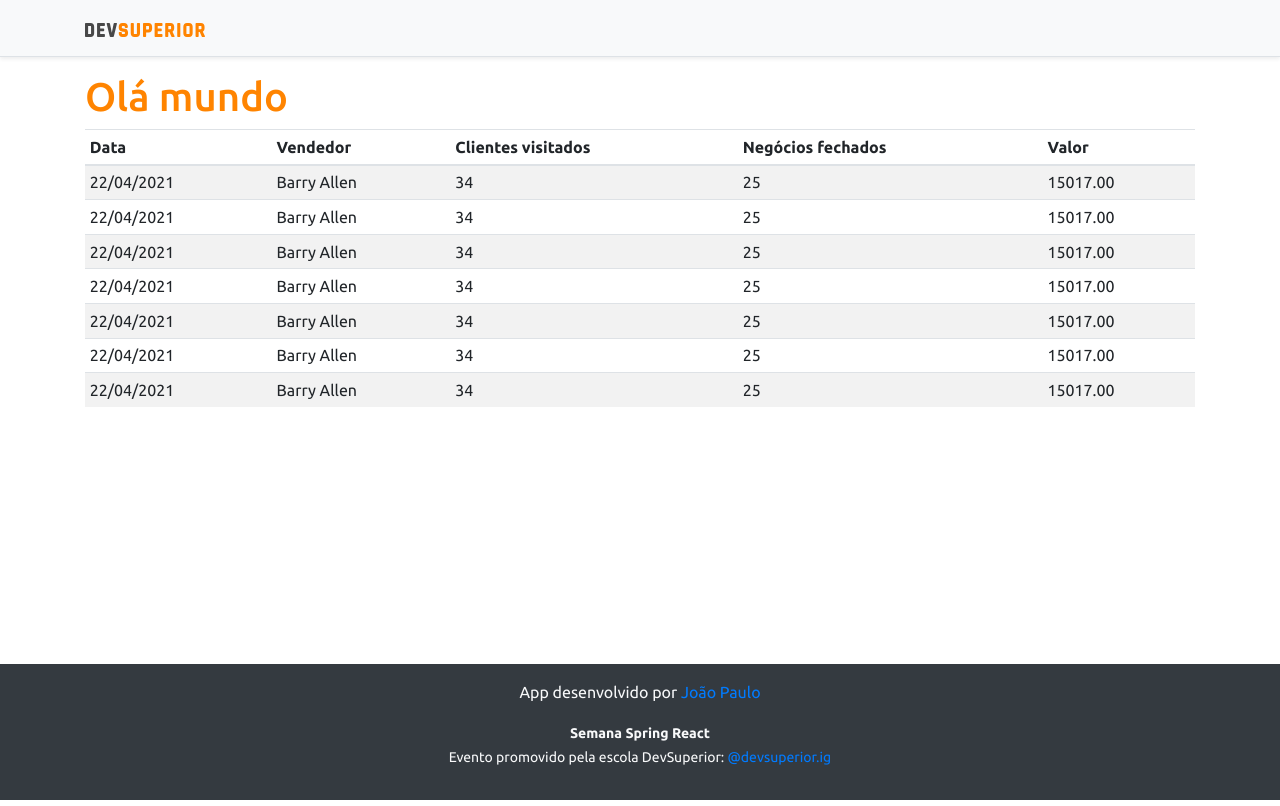
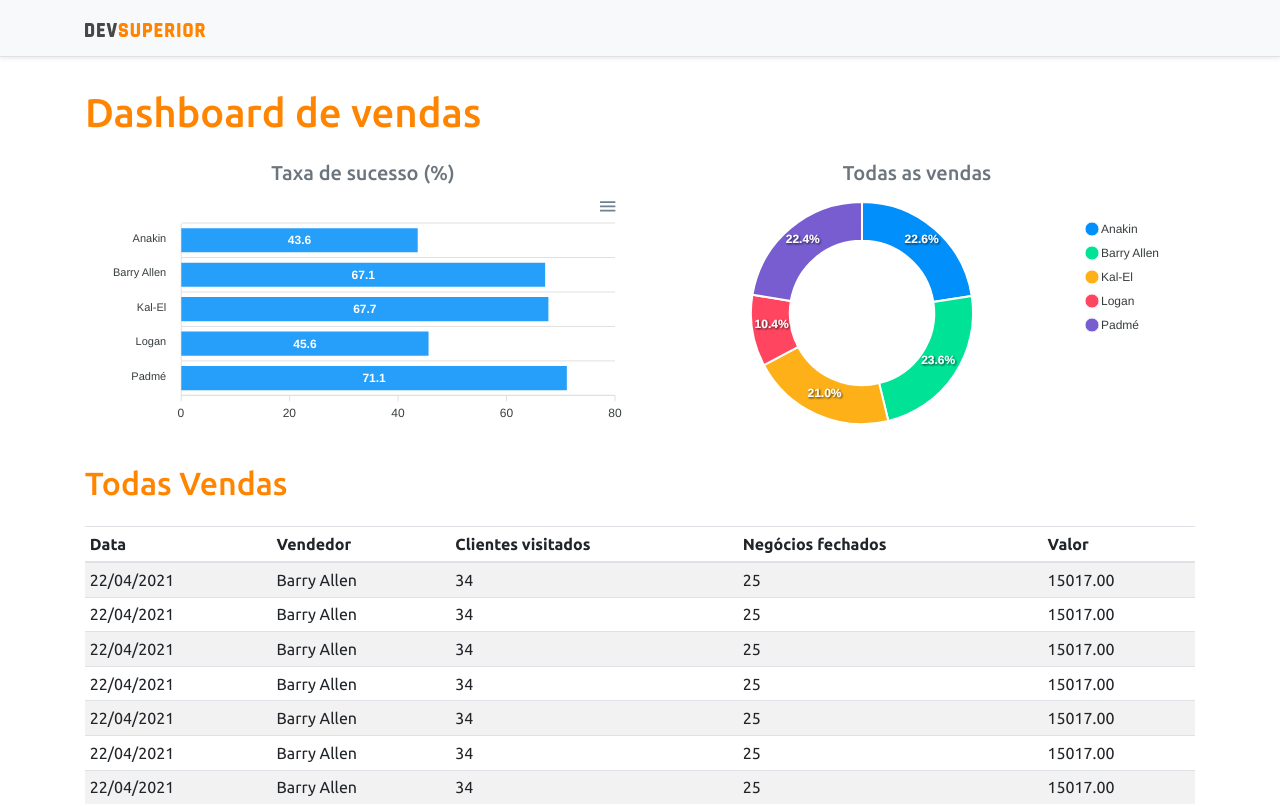
Before and after one commit to jpreis279/semana_spring_react, a React (Create React App) app in the folder frontend/: page / in a window 1280 px wide. Shown: the top 806 px of the page. Built offline with nearby package versions, Linux system fonts and the light colour scheme.

Commit message:
componentes de graficos estaticos

```diff
--- a/frontend/package.json
+++ b/frontend/package.json
@@ -12,14 +12,17 @@
     "@types/node": "^12.0.0",
     "@types/react": "^17.0.0",
     "@types/react-dom": "^17.0.0",
+    "apexcharts": "^3.26.1",
     "bootstrap": "^4.6.0",
     "jquery": "1.9.1",
     "popper.js": "^1.16.1",
     "react": "^17.0.2",
+    "react-apexcharts": "^1.3.9",
     "react-dom": "^17.0.2",
     "react-scripts": "4.0.3",
     "typescript": "^4.1.2",
-    "web-vitals": "^1.0.1"
+    "web-vitals": "^1.0.1",
+    "yarn": "^1.22.10"
   },
   "scripts": {
     "start": "react-scripts start",
--- a/frontend/src/App.tsx
+++ b/frontend/src/App.tsx
@@ -1,4 +1,6 @@
+import BarChart from 'components/BarChart';
 import DataTable from 'components/DataTable';
+import DonutChart from 'components/DonutChart';
 import Footer from 'components/Footer';
 import NavBar from 'components/NavBar';
 
@@ -7,7 +9,22 @@
     <>
       <NavBar />
       <div className='container'>
-        <h1 className='text-primary'>Olá mundo</h1>
+        <h1 className='text-primary py-3'>Dashboard de vendas</h1>
+
+        <div className='row px-3'>
+          <div className='col-sm-6'>
+            <h5 className='text-center text-secondary'>Taxa de sucesso (%)</h5>
+            <BarChart />
+          </div>
+          <div className='col-sm-6'>
+            <h5 className='text-center text-secondary'>Todas as vendas</h5>
+            <DonutChart />
+          </div>
+        </div>
+        <div className='py-3'>
+          <h2 className='text-primary'>Todas Vendas</h2>
+
+        </div>
         <DataTable />
 
       </div>
--- /dev/null
+++ b/frontend/src/components/BarChart/index.tsx
@@ -0,0 +1,33 @@
+import Chart from 'react-apexcharts'
+
+const BarChart = () => {
+    const options = {
+        plotOptions: {
+            bar: {
+                horizontal: true,
+            }
+        },
+    };
+
+    const mockData = {
+        labels: {
+            categories: ['Anakin', 'Barry Allen', 'Kal-El', 'Logan', 'Padmé']
+        },
+        series: [
+            {
+                name: "% Sucesso",
+                data: [43.6, 67.1, 67.7, 45.6, 71.1]
+            }
+        ]
+    };
+    return (
+        <Chart
+            options={{ ...options, xaxis: mockData.labels }}
+            series={mockData.series}
+            type='bar'
+            height='240'
+        />
+    );
+}
+
+export default BarChart;
--- /dev/null
+++ b/frontend/src/components/DonutChart/index.tsx
@@ -0,0 +1,24 @@
+import Chart from 'react-apexcharts'
+
+const DonutChart = () => {
+    const mockData = {
+        series: [477138, 499928, 444867, 220426, 473088],
+        labels: ['Anakin', 'Barry Allen', 'Kal-El', 'Logan', 'Padmé']
+    }
+
+    const options = {
+        legend: {
+            show: true
+        }
+    }
+    return (
+        <Chart
+            options={{ ...options, labels: mockData.labels }}
+            series={mockData.series}
+            type='donut'
+            height='240'
+        />
+    );
+}
+
+export default DonutChart;
```
Also changed, not shown: 1 other file (tests, documents, lock files or other folders).
